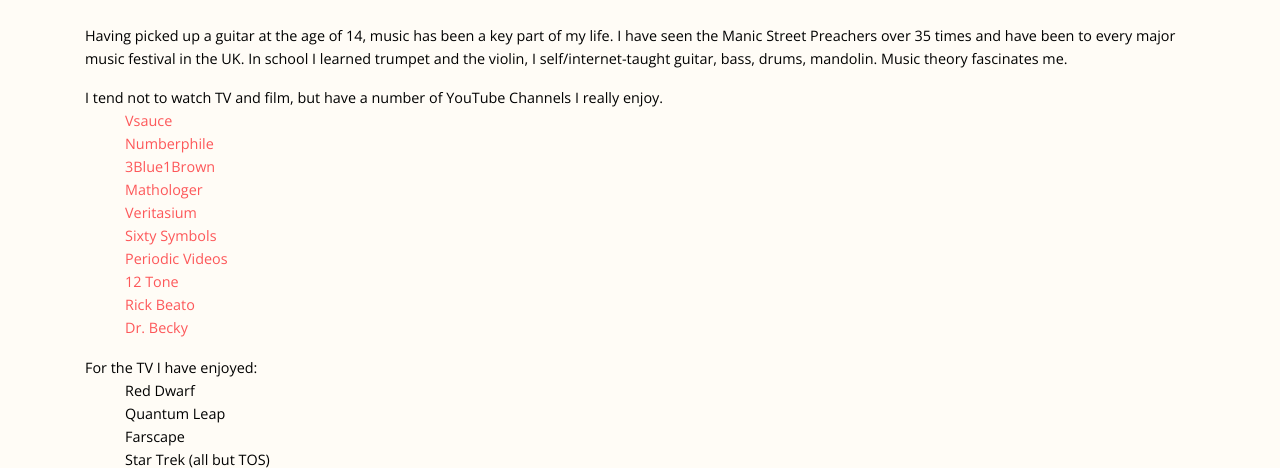
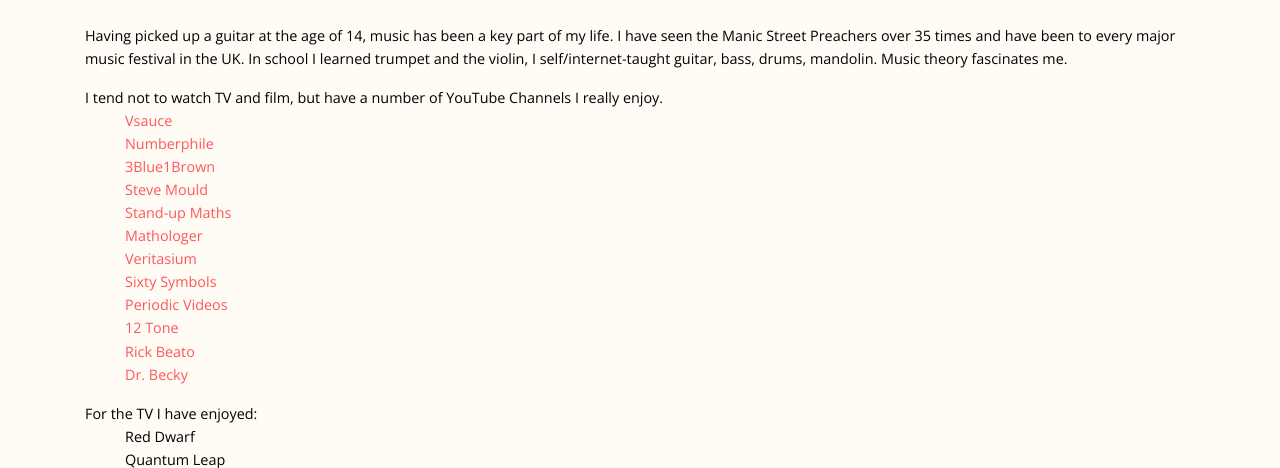
Before and after one commit to themrflibble/mrflibble, a Laravel app: page /spare-time in a window 1280 px wide. Shown: the part 58-526 px from the top of the page. Run offline with Laravel 8, Linux system fonts and the light colour scheme; style sheets or scripts are compiled from the project's sources.

Commit message:
Extra YouTube links

```diff
--- a/resources/views/spare-time.blade.php
+++ b/resources/views/spare-time.blade.php
@@ -9,6 +9,8 @@
                     <li><a href="https://www.youtube.com/user/Vsauce">Vsauce</a></li>
                     <li><a href="https://www.youtube.com/user/numberphile">Numberphile</a></li>
                     <li><a href="https://www.youtube.com/channel/UCYO_jab_esuFRV4b17AJtAw">3Blue1Brown</a></li>
+                    <li><a href="https://www.youtube.com/user/steventhebrave">Steve Mould</a></li>
+                    <li><a href="https://www.youtube.com/user/standupmaths">Stand-up Maths</a></li>
                     <li><a href="https://www.youtube.com/channel/UC1_uAIS3r8Vu6JjXWvastJg">Mathologer</a></li>
                     <li><a href="https://www.youtube.com/user/1veritasium">Veritasium</a></li>
                     <li><a href="https://www.youtube.com/user/sixtysymbols">Sixty Symbols</a></li>
```
